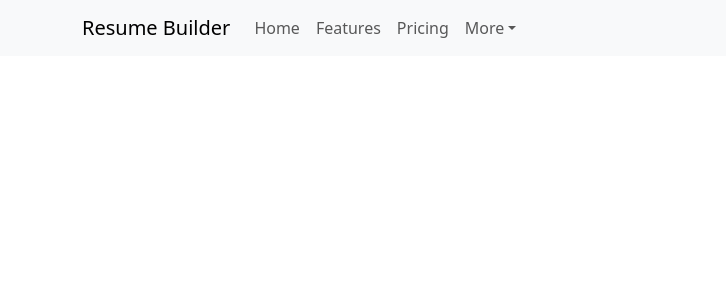
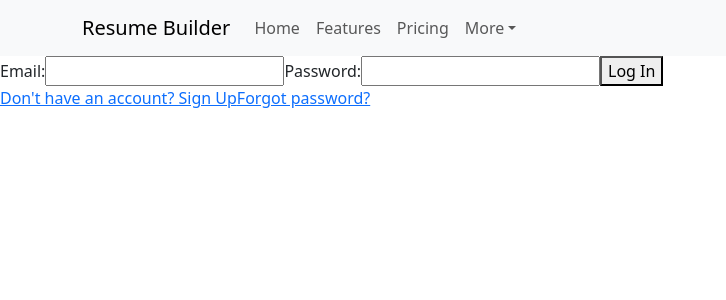
Before and after one commit to dianaemal/ResuMe, a React (Create React App) app in the folder frontend/: page /login in a window 1280 px wide. Shown: the top 300 px of the page, without its empty margins (0-726 px from the left). Built offline with nearby package versions, Linux system fonts and the light colour scheme.

Commit message:
Adde login page

```diff
--- a/frontend/src/App.js
+++ b/frontend/src/App.js
@@ -16,6 +16,8 @@ import WorkEdit from './pages/WorkEdit';
 import Skills from './pages/Skills';
 import Summary from './pages/Summary';
 import Resume from './pages/Resume';
+import SignUp from './pages/Register';
+import LogIn from './pages/Login';
 
 function App() {
   return (
@@ -39,6 +41,8 @@ function App() {
        <Route path="/skills" element={<Skills/>}/>
        <Route path="/summary" element={<Summary/>}/>
        <Route path="/resume" element={<Resume/>}/>
+       <Route path="/register" element={<SignUp/>}/>
+       <Route path="/login" element={<LogIn/>}/>
 
        {/* You can add more routes for other pages */}
      </Routes>
--- a/frontend/src/axios.js
+++ b/frontend/src/axios.js
@@ -12,4 +12,6 @@ const axiosInstance = axios.create({
         accept :  'application/json'
     }
 })
+
+
 export default axiosInstance;
--- a/frontend/src/components/Hompage.js
+++ b/frontend/src/components/Hompage.js
@@ -7,7 +7,7 @@ function HomePage() {
   const navigate = useNavigate();
 
   const handleClick = ()=>{
-    navigate('/title')
+    navigate('/register')
 
   }
 
--- a/frontend/src/pages/Login.js
+++ b/frontend/src/pages/Login.js
@@ -0,0 +1,91 @@
+import axiosInstance from "../axios";
+import react from 'react';
+import { useState } from "react";
+import {useNavigate,  Link } from "react-router-dom";
+
+
+
+
+
+export default function LogIn(){
+    const navigate = useNavigate();
+
+    const LogInData = Object.freeze({
+        email: "",
+        password: ""
+
+    })
+
+    const [loginData, setData] = useState(LogInData);
+
+    const handleChange = (e) =>{
+        const {name, value} = e.target;
+        setData((prev)=>({
+            ...prev,
+            [name]: value.trim(),
+
+        }))
+    }
+
+    const handleSubmit = (e) =>{
+        e.preventDefault();
+        axiosInstance.post('/jwt/create/',{
+            email: loginData.email,
+            password: loginData.password,
+        })
+        .then((res) => {
+            if (res.ok){
+            localStorage.setItem('access_token', res.data.access);
+            localStorage.setItem('refresh_token', res.data.refresh);
+            axiosInstance.defaults.headers['Authorization'] =
+                'JWT ' + localStorage.getItem('access_token');
+                navigate('/title');
+            }
+            console.log(res.data)
+        })
+
+
+    }
+
+    return(
+        <div>
+        <form onSubmit={handleSubmit}>
+            <label htmlFor="email">
+                Email:
+            </label>
+            <input
+             id="email"
+            type="email"
+            name="email"
+            value={loginData.email}
+            onChange={handleChange}
+            required
+
+
+            ></input>
+             <label htmlFor="password">
+                Password:
+            </label>
+            <input
+             id="password"
+            type="text"
+            name="password"
+            minLength={8}
+            onChange={handleChange}
+            value={loginData.password}
+            required
+
+            ></input>
+
+
+            <button type="sumbit">Log In</button>
+
+
+
+
+        </form>
+        <Link to="/register">Don't have an account? Sign Up</Link>
+        <Link to="">Forgot password?</Link>
+        </div>
+    )
+}
--- a/frontend/src/pages/Register.js
+++ b/frontend/src/pages/Register.js
@@ -1,6 +1,13 @@
 import axiosInstance from "../axios";
 import react from 'react';
 import { useState } from "react";
+import {useNavigate,  Link } from "react-router-dom";
+
+
+
+
+export default function SignUp(){
+    const navigate = useNavigate();
 
     const SignUpData = Object.freeze({
         email: "",
@@ -30,7 +37,7 @@ const handleSubmit = (e) =>{
         })
         .then((res) => {
             if (res.ok){
-
+                navigate('/login')
             }
             console.log(res.data)
         })
@@ -39,9 +46,8 @@ const handleSubmit = (e) =>{
     }
 
 
-
-export default function SignUp(){
     return(
+        <div>
         <form onSubmit={handleSubmit}>
             <label htmlFor="email">
                 Email:
@@ -98,5 +104,8 @@ export default function SignUp(){
 
 
         </form>
+        <Link to="/login"> Already have an account? Log In</Link>
+        </div>
+
     )
 }
```
Also changed, not shown: 1 other file (tests, documents, lock files or other folders). Lines whose indentation alone changed are shown as unchanged.
